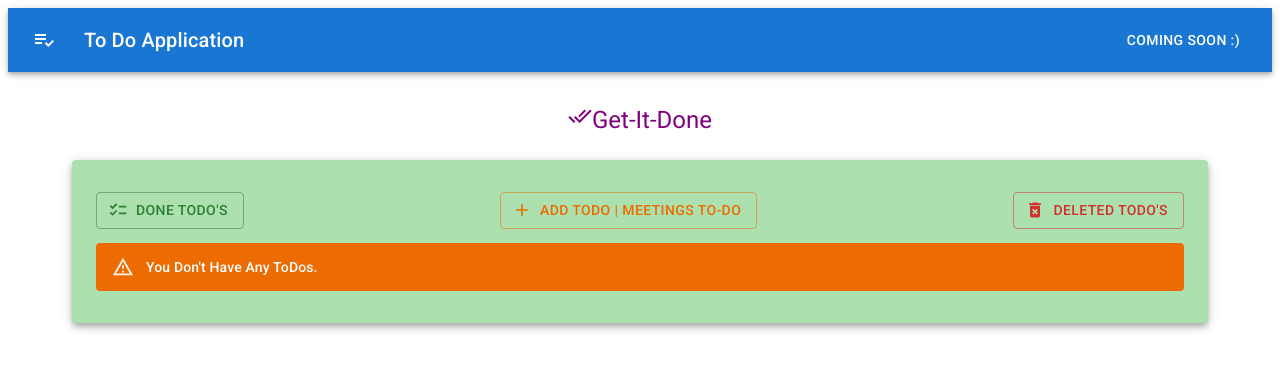
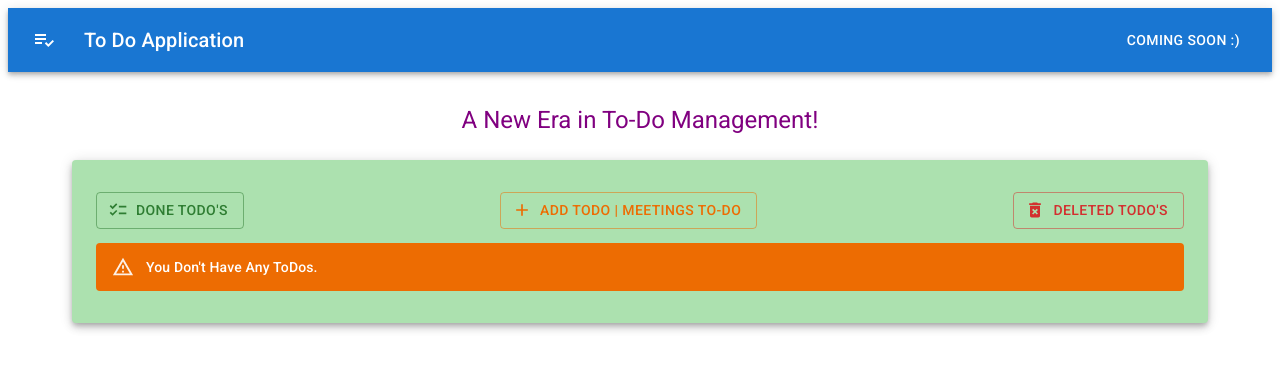
Before and after one commit to kevinmuchene/to-do-application-AI-Redux, a React (Vite) app: page / in a window 1280 px wide. Shown: the top 370 px of the page. Built offline with nearby package versions, Linux system fonts and the light colour scheme.

Commit message:
added catchy phrase

```diff
--- a/src/components/ExtractMeetings.tsx
+++ b/src/components/ExtractMeetings.tsx
@@ -61,7 +61,7 @@ export default function ExtractMeetings() {
     let timer = setTimeout(() => {
       setShowAlert(false);
       navigate("/");
-    }, 10000);
+    }, 8000);
 
     return () => clearTimeout(timer);
   }, [showAlert]);
--- a/src/components/ToDoListWrapper.tsx
+++ b/src/components/ToDoListWrapper.tsx
@@ -99,16 +99,13 @@ export default function ToDoListWrapper() {
         }}
       >
         <div>
-          <Typography component={"span"}>
-            <DoneAllIcon sx={{ color: "purple" }} />
-          </Typography>
           <Typography
             color="purple"
             align="center"
             variant="h5"
             component={"span"}
           >
-            Get-It-Done
+            A New Era in To-Do Management!
           </Typography>
         </div>
       </Box>
```
